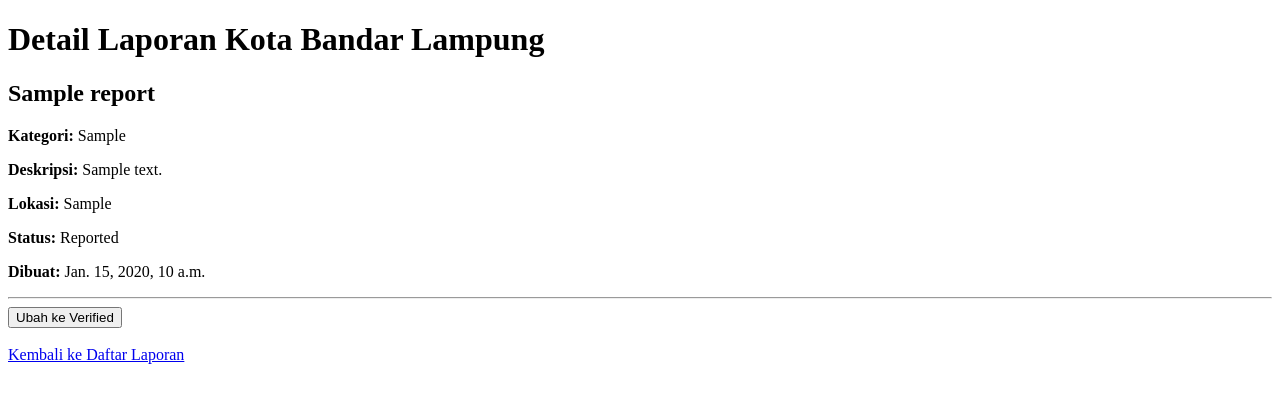
After one commit to IET-Polinela/project-2026-Nicy24782057, a Django app: page /report/1/ in a window 1280 px wide. The commit adds this page. Shown: the top 403 px of the page. Run offline with Django 5.2, Linux system fonts and the light colour scheme; tables that the repository leaves empty hold one stand-in row (values such as "Sample post").

Commit message:
Labsession4

```diff
--- a/npm24782057_iet_2026/main_app/models.py
+++ b/npm24782057_iet_2026/main_app/models.py
@@ -1,11 +1,22 @@
 from django.db import models
+
+STATUS_CHOICES = [
+    ('REPORTED', 'Reported'),
+    ('VERIFIED', 'Verified'),
+    ('IN_PROGRESS', 'In Progress'),
+    ('RESOLVED', 'Resolved'),
+]
 
 class Report(models.Model):
     title = models.CharField(max_length=200)
     category = models.CharField(max_length=100)
     description = models.TextField()
     location = models.CharField(max_length=200)
-    status = models.CharField(max_length=20, default='REPORTED')
+    status = models.CharField(
+        max_length=20,
+        choices=STATUS_CHOICES,
+        default='REPORTED'
+    )
     created_at = models.DateTimeField(auto_now_add=True)
 
     def __str__(self):
--- a/npm24782057_iet_2026/main_app/templates/main_app/add_report.html
+++ b/npm24782057_iet_2026/main_app/templates/main_app/add_report.html
@@ -1,10 +1,10 @@
 <!DOCTYPE html>
 <html>
 <head>
-    <title>Tambah Laporan</title>
+    <title>Tambah Laporan Kota Bandar Lampung</title>
 </head>
 <body>
-    <h1>Tambah Laporan</h1>
+    <h1>Tambah Laporan Kota Bandar Lampung</h1>
 
     <form method="post">
         {% csrf_token %}
--- a/npm24782057_iet_2026/main_app/templates/main_app/delete_report.html
+++ b/npm24782057_iet_2026/main_app/templates/main_app/delete_report.html
@@ -1,10 +1,10 @@
 <!DOCTYPE html>
 <html>
 <head>
-    <title>Hapus Laporan</title>
+    <title>Hapus Laporan Kota Bandar Lampung</title>
 </head>
 <body>
-    <h1>Hapus Laporan</h1>
+    <h1>Hapus Laporan Kota Bandar Lampung</h1>
 
     <p>Yakin ingin menghapus <strong>{{ report.title }}</strong>?</p>
 
--- a/npm24782057_iet_2026/main_app/templates/main_app/edit_report.html
+++ b/npm24782057_iet_2026/main_app/templates/main_app/edit_report.html
@@ -1,10 +1,10 @@
 <!DOCTYPE html>
 <html>
 <head>
-    <title>Edit Laporan</title>
+    <title>Edit Laporan Kota Bandar Lampung</title>
 </head>
 <body>
-    <h1>Edit Laporan</h1>
+    <h1>Edit Laporan Kota Bandar Lampung</h1>
 
     <form method="post">
         {% csrf_token %}
--- /dev/null
+++ b/npm24782057_iet_2026/main_app/templates/main_app/report_detail.html
@@ -0,0 +1,43 @@
+<!DOCTYPE html>
+<html>
+<head>
+    <title>Detail Laporan Kota Bandar Lampung</title>
+</head>
+<body>
+    <h1>Detail Laporan Kota Bandar Lampung</h1>
+
+    <h2>{{ report.title }}</h2>
+    <p><strong>Kategori:</strong> {{ report.category }}</p>
+    <p><strong>Deskripsi:</strong> {{ report.description }}</p>
+    <p><strong>Lokasi:</strong> {{ report.location }}</p>
+    <p><strong>Status:</strong> {{ report.get_status_display }}</p>
+    <p><strong>Dibuat:</strong> {{ report.created_at }}</p>
+
+    <hr>
+
+    {% if report.status == 'REPORTED' %}
+        <form method="post" action="{% url 'update_status' report.id %}">
+            {% csrf_token %}
+            <input type="hidden" name="status" value="VERIFIED">
+            <button type="submit">Ubah ke Verified</button>
+        </form>
+    {% elif report.status == 'VERIFIED' %}
+        <form method="post" action="{% url 'update_status' report.id %}">
+            {% csrf_token %}
+            <input type="hidden" name="status" value="IN_PROGRESS">
+            <button type="submit">Ubah ke In Progress</button>
+        </form>
+    {% elif report.status == 'IN_PROGRESS' %}
+        <form method="post" action="{% url 'update_status' report.id %}">
+            {% csrf_token %}
+            <input type="hidden" name="status" value="RESOLVED">
+            <button type="submit">Ubah ke Resolved</button>
+        </form>
+    {% else %}
+        <p><strong>Status akhir: Resolved.</strong></p>
+    {% endif %}
+
+    <br>
+    <a href="{% url 'report_list' %}">Kembali ke Daftar Laporan</a>
+</body>
+</html>
--- a/npm24782057_iet_2026/main_app/urls.py
+++ b/npm24782057_iet_2026/main_app/urls.py
@@ -1,9 +1,18 @@
 from django.urls import path
-from . import views
+from .views import (
+    ReportListView,
+    ReportDetailView,
+    ReportCreateView,
+    ReportUpdateView,
+    ReportDeleteView,
+    ReportUpdateStatusView,
+)
 
 urlpatterns = [
-    path('', views.report_list, name='report_list'),
-    path('add/', views.add_report, name='add_report'),
-    path('edit/<int:report_id>/', views.edit_report, name='edit_report'),
-    path('delete/<int:report_id>/', views.delete_report, name='delete_report'),
+    path('', ReportListView.as_view(), name='report_list'),
+    path('report/<int:pk>/', ReportDetailView.as_view(), name='report_detail'),
+    path('add/', ReportCreateView.as_view(), name='add_report'),
+    path('edit/<int:pk>/', ReportUpdateView.as_view(), name='edit_report'),
+    path('delete/<int:pk>/', ReportDeleteView.as_view(), name='delete_report'),
+    path('update-status/<int:pk>/', ReportUpdateStatusView.as_view(), name='update_status'),
 ]
--- a/npm24782057_iet_2026/main_app/views.py
+++ b/npm24782057_iet_2026/main_app/views.py
@@ -1,35 +1,58 @@
-from django.shortcuts import render, redirect, get_object_or_404
+from django.shortcuts import get_object_or_404, redirect
+from django.urls import reverse_lazy
+from django.views import View
+from django.views.generic import ListView, DetailView, CreateView, UpdateView, DeleteView
+
 from .models import Report
-from .forms import ReportForm
 
-def report_list(request):
-    reports = Report.objects.all().order_by('-created_at')
-    return render(request, 'main_app/report_list.html', {'reports': reports})
 
-def add_report(request):
-    if request.method == 'POST':
-        form = ReportForm(request.POST)
-        if form.is_valid():
-            form.save()
-            return redirect('report_list')
-    else:
-        form = ReportForm()
-    return render(request, 'main_app/add_report.html', {'form': form})
+class ReportListView(ListView):
+    model = Report
+    template_name = 'main_app/report_list.html'
+    context_object_name = 'reports'
+    ordering = ['-created_at']
 
-def edit_report(request, report_id):
-    report = get_object_or_404(Report, id=report_id)
-    if request.method == 'POST':
-        form = ReportForm(request.POST, instance=report)
-        if form.is_valid():
-            form.save()
-            return redirect('report_list')
-    else:
-        form = ReportForm(instance=report)
-    return render(request, 'main_app/edit_report.html', {'form': form})
 
-def delete_report(request, report_id):
-    report = get_object_or_404(Report, id=report_id)
-    if request.method == 'POST':
-        report.delete()
+class ReportDetailView(DetailView):
+    model = Report
+    template_name = 'main_app/report_detail.html'
+    context_object_name = 'report'
+
+
+class ReportCreateView(CreateView):
+    model = Report
+    fields = ['title', 'category', 'description', 'location']
+    template_name = 'main_app/add_report.html'
+    success_url = reverse_lazy('report_list')
+
+
+class ReportUpdateView(UpdateView):
+    model = Report
+    fields = ['title', 'category', 'description', 'location']
+    template_name = 'main_app/edit_report.html'
+    success_url = reverse_lazy('report_list')
+
+
+class ReportDeleteView(DeleteView):
+    model = Report
+    template_name = 'main_app/delete_report.html'
+    context_object_name = 'report'
+    success_url = reverse_lazy('report_list')
+
+
+class ReportUpdateStatusView(View):
+    def post(self, request, pk):
+        report = get_object_or_404(Report, pk=pk)
+        new_status = request.POST.get('status')
+
+        valid_transitions = {
+            'REPORTED': 'VERIFIED',
+            'VERIFIED': 'IN_PROGRESS',
+            'IN_PROGRESS': 'RESOLVED',
+        }
+
+        if report.status in valid_transitions and valid_transitions[report.status] == new_status:
+            report.status = new_status
+            report.save()
+
         return redirect('report_list')
-    return render(request, 'main_app/delete_report.html', {'report': report})
--- a/npm24782057_iet_2026/npm24782057_iet_2026/urls.py
+++ b/npm24782057_iet_2026/npm24782057_iet_2026/urls.py
@@ -1,19 +1,3 @@
-"""
-URL configuration for npm24782057_iet_2026 project.
-
-The `urlpatterns` list routes URLs to views. For more information please see:
-    https://docs.djangoproject.com/en/6.0/topics/http/urls/
-Examples:
-Function views
-    1. Add an import:  from my_app import views
-    2. Add a URL to urlpatterns:  path('', views.home, name='home')
-Class-based views
-    1. Add an import:  from other_app.views import Home
-    2. Add a URL to urlpatterns:  path('', Home.as_view(), name='home')
-Including another URLconf
-    1. Import the include() function: from django.urls import include, path
-    2. Add a URL to urlpatterns:  path('blog/', include('blog.urls'))
-"""
 from django.contrib import admin
 from django.urls import path, include
 
```
Also changed, not shown: npm24782057_iet_2026/main_app/templates/main_app/home.html (+4 -3 lines), npm24782057_iet_2026/main_app/templates/main_app/report_list.html (+29 -6 lines), npm24782057_iet_2026/main_app/migrations/0002_alter_report_status.py (added).
